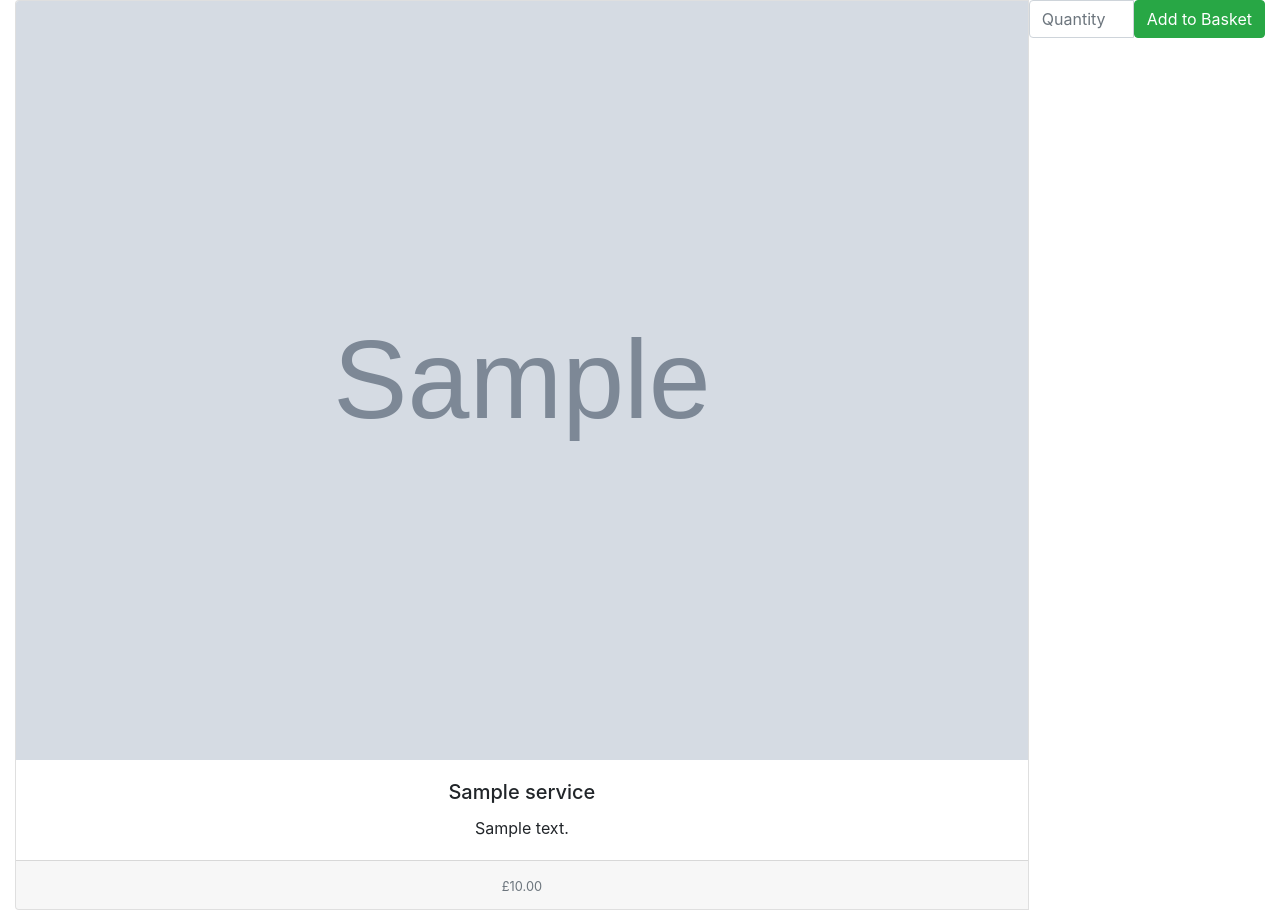
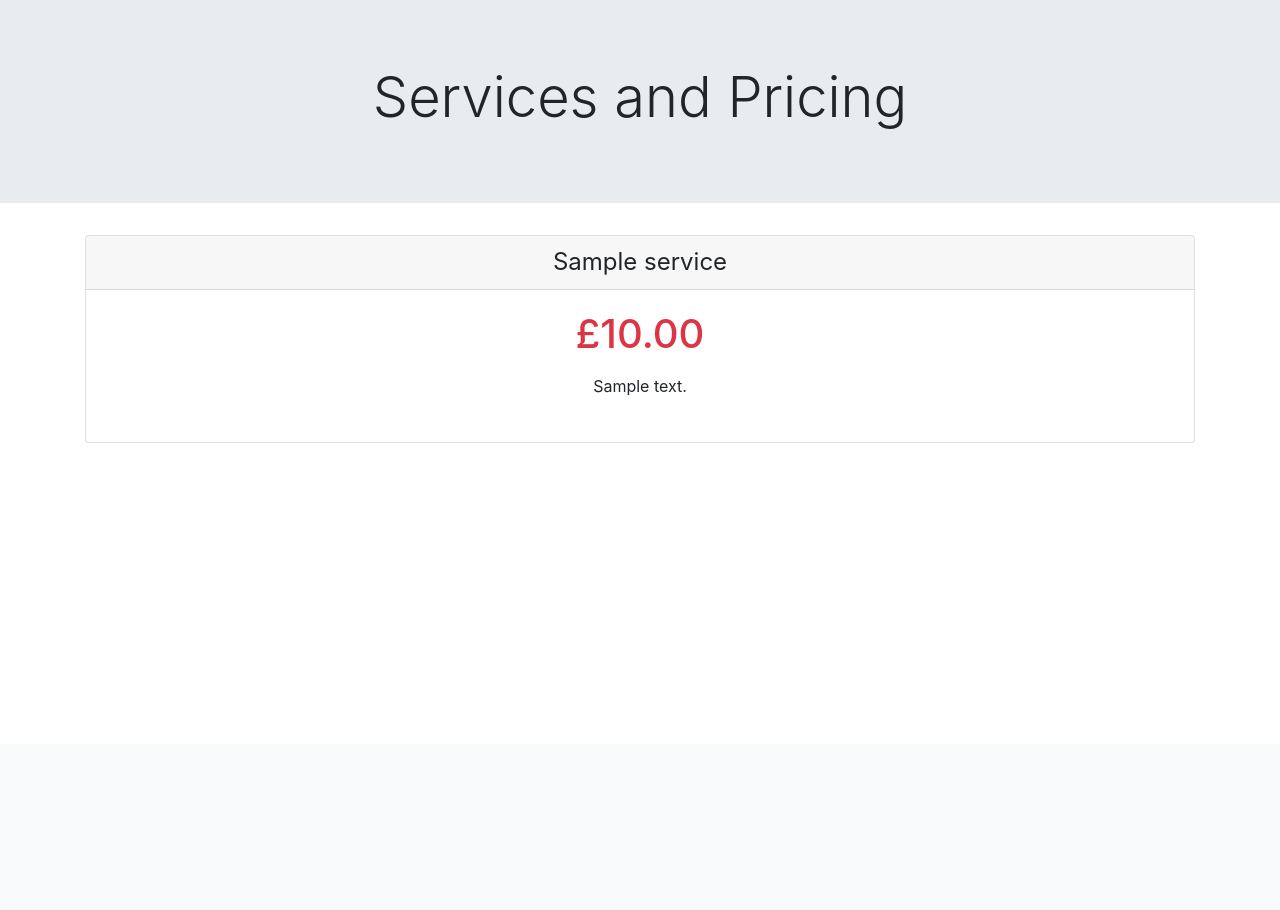
Before and after one commit to Code-Institute-Submissions/Freelance-Services, a Django app: page /services/ in a window 1280 px wide. Shown: the part 56-966 px from the top of the page. After the commit the page ends 499 px from the top, so only its background shows below. Run offline with Django 3.2, Linux system fonts and the light colour scheme; tables that the repository leaves empty hold one stand-in row (values such as "Sample post"); grey boxes marked "Sample" are stand-in pictures; some libraries are stand-ins or nearby versions.

Commit message:
Improved template styling.

```diff
--- a/accounts/templates/accounts/edit_profile.html
+++ b/accounts/templates/accounts/edit_profile.html
@@ -14,9 +14,10 @@
         {% csrf_token %}
         {{ form.email.errors }}
            {{ form | as_bootstrap }}
-           <br>
+
         <button type="submit" class="btn btn-primary">Update Profile</button>
     </form>
+    <p class="text-center"><a class="nav-link" href="{% url 'password_change' %}">Change Password</a></p>
 </div>
 
 {% endblock %}
--- a/services/templates/services/services.html
+++ b/services/templates/services/services.html
@@ -2,33 +2,46 @@
 
 {% block content %}
 
-{% for service in services %}
+<div class="jumbotron jumbotron-fluid">
+    <div class="container">
+        <h1 class="display-4 text-center">Services and Pricing</h1>
+    </div>
+</div>
 
-<div class="container-fluid text-center">
-    <div class="card-group">
-        <div class="card">
-            <img class="card-img-top" src="{{MEDIA_URL}}{{service.images}}" alt="Card image cap">
+<div class="container">
+    <div class="card-deck mb-3 text-center">
+
+        {% for service in services %}
+
+        <div class="card mb-4 box-shadow">
+            <div class="card-header">
+                <h4 class="my-0 font-weight-normal">{{service.name}}</h4>
+            </div>
             <div class="card-body">
-                <h5 class="card-title">{{service.name}}</h5>
-                <p class="card-text">{{service.description}}</p>
+                <h1 class="card-title pricing-card-title text-danger">£{{service.price}}</h1>
+                <ul class="list-unstyled mt-3 mb-4">
+                    <li>{{service.description}}</li>
+
+                </ul>
+
+
+
             </div>
-            <div class="card-footer">
-                <small class="text-muted">£{{service.price}}</small>
+            {% if user.is_authenticated %}
+            <div class="card-footer  align-bottom">
+                <form method="POST" action="{% url 'add_to_basket' service.id %}">
+                    {% csrf_token %}
+
+                    <button class="btn btn-primary" type="submit">Add to Basket</button>
+                </form>
             </div>
+            {% endif %}
+
         </div>
 
-        <form method="POST" action="{% url 'add_to_basket' service.id %}">
-            {% csrf_token %}
-            <div class="input-group">
-                <input id='quantity' name="quantity" type="number" min="1" max="10" class="form-control" placeholder="Quantity">
-                <span class="input-group-btn">
-                    <button class="btn btn-success" type="submit">Add to Basket</button>
-                </span>
-            </div>
-        </form>
+
+        {% endfor %}
     </div>
 </div>
-{% endfor %}
-
 
 {% endblock %}
--- a/templates/base.html
+++ b/templates/base.html
@@ -48,13 +48,14 @@
                     {% endif %}
                     {% if user.is_authenticated %}
                     <li class="nav-item active">
-                        <a class="nav-link" href="{% url 'profile' %}">My Account</a>
+                        <a class="nav-link" href="{% url 'edit_profile' %}">My Profile</a>
+                    </li>
+
+                    <li class="nav-item active">
+                        <a class="nav-link active" href="{% url 'view_basket' %}">Basket</a>
                     </li>
                     <li class="nav-item active">
                         <a class="nav-link" href="{% url 'logout' %}">Logout</a>
-                    </li>
-                    <li class="nav-item active">
-                        <a class="nav-link active" href="{% url 'view_basket' %}">Basket</a>
                     </li>
                     {% endif %}
 
```
Also changed, not shown: accounts/templates/accounts/login.html (+6 -2 lines), accounts/templates/accounts/profile.html (deleted, +0 -7 lines), accounts/templates/accounts/register.html (+6 -1 lines), home/templates/home/index.html (+10 -4 lines).
